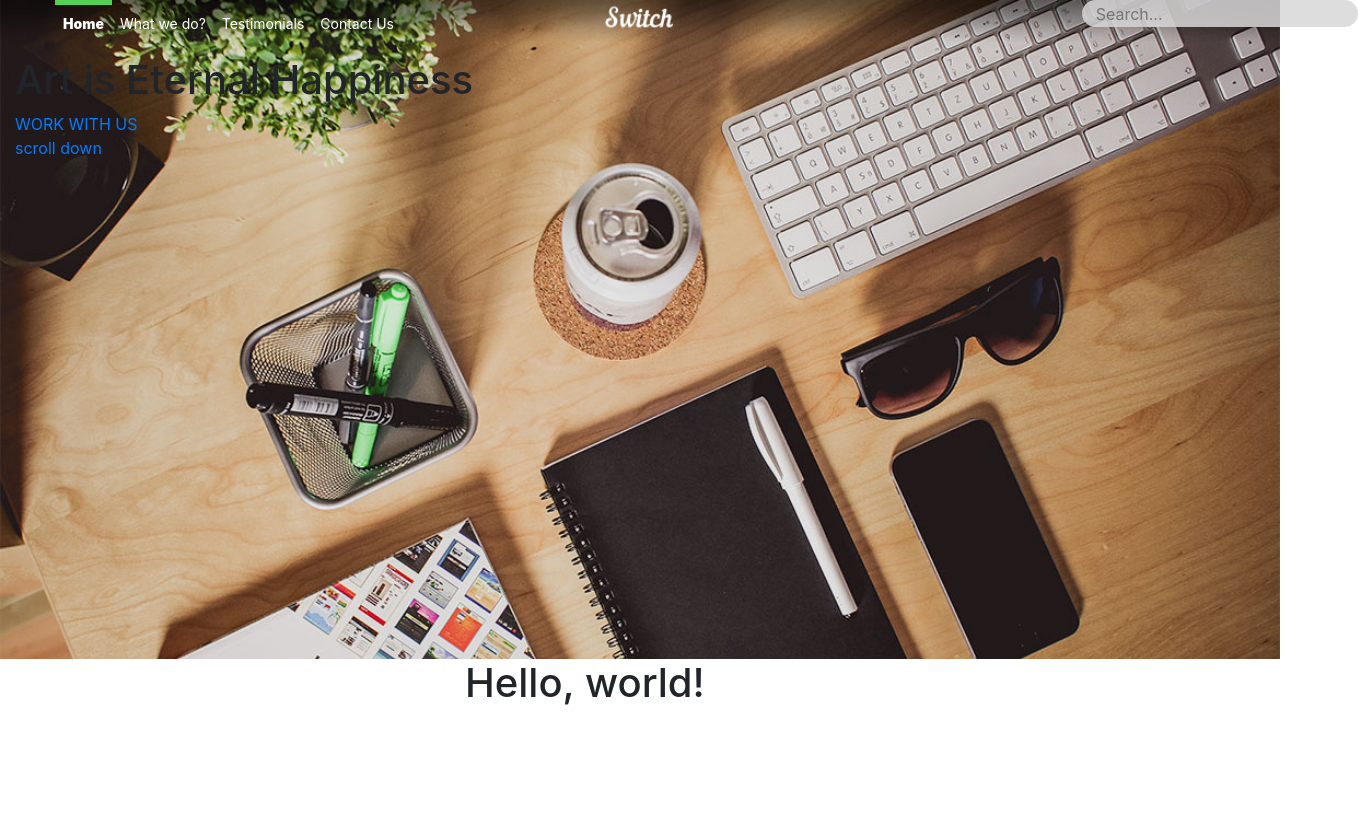
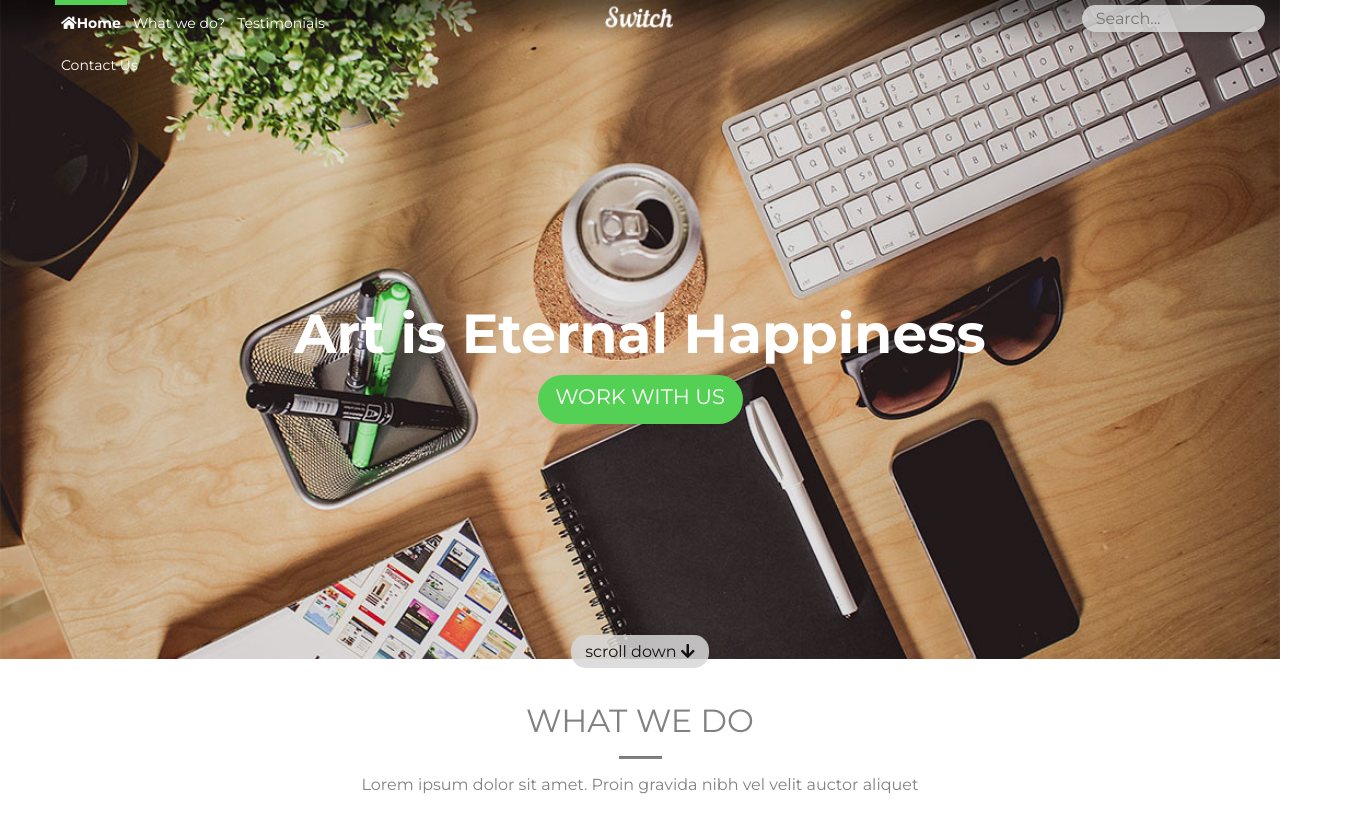
Before and after one commit to elianaflores/Proyecto1, a plain HTML site: page ResposiveDesign2/index.html in a window 1280 px wide. Shown: the whole page, 1358 px wide, since content can reach past the window. Before the commit the page ends 800 px from the top, so only its background shows below. Drawn offline with nearby package versions, Linux system fonts and the light colour scheme.

Commit message:
tarea para el 25/10/18

```diff
--- a/ResposiveDesign2/estilo.css
+++ b/ResposiveDesign2/estilo.css
@@ -1,3 +1,6 @@
+body{
+	font-family: 'Montserrat', sans-serif;
+}
 header{
 	background:url("img/bgheader.jpg") ;
 	height: 659px;
@@ -14,10 +17,13 @@ ul li{
 	float: left;
 
 }
+.fa-home:before{
+	content: "\f015"
+}
 li a {
 	color: white;
 	font-size: 14px;
-	padding: 8px;
+	padding: 8px 6px;
 	display: block;
 	border-top: 5px solid transparent;
 }
@@ -35,10 +41,78 @@ li a {
 	padding: 7px 14px;
 	font-size: 16px;
 	color: #111111;
+	width: 100%;
+    margin-top: 5px;
 
+}
+#center-header{
+	height: 556px;
 
 }
 
+#centradito{
+	display: flex;
+	justify-content: center;
+	align-items: center;
+	flex-direction: column;
+}
+#centradito h1{
+	color:#fff;
+	font-weight: bold;
+	font-size: 55px;
+}
+#centradito a{
+	background:#54d154;
+	color:#fff;
+	text-align: center;
+	display: block;
+	width: 205px;
+	height: 49px;
+	border-radius: 30px;
+	padding: 6px 0;
+	font-weight: normal;
+	font-size: 21px;
+	transition: 0.5s ease all;
+
+}
+#centradito a:hover {
+	text-decoration: none;
+	background: #f34d04;
+	transform: scale(1.05);
+}
+.boton1{
+	background: rgba(217,216,216,0.85);
+	border: none;
+	border-radius: 15px;
+	height: 26px;
+	padding: 7px 14px;
+	font-size: 16px;
+	color: #111111;
+	width: 121px;
+    margin-top: 5px;
+}
+
+.seccion2{
+	background: #fff;
+	height: 578px;
+}
+.formaDeParrafo1{
+	text-align: center;
+	font-size: ;/*tamaño del texto*/
+	padding-top: 43px;
+	color: #828181;
+}
+.formaDeParrafo2{
+	text-align: center;
+	font-size: 16px;/*tamaño del texto*/
+	padding-top: ;
+	color: #828181;
+}
+hr{
+	background:#828181;
+	height: 2px;
+	width: 43px;
+}
 
 /*.boton{
 	display: inline-block;
--- a/ResposiveDesign2/index.html
+++ b/ResposiveDesign2/index.html
@@ -1,10 +1,12 @@
 <!doctype html>
 <html lang="en">
 <head>
-  <meta charset="utf-8"> <!--Seleccionar el Set de Caracteres-->
-  <meta name="viewport" content="width=device-width, initial-scale=1, shrink-to-fit=no"> <!--Sirve para seleccionar el viewport de la pantalla, es decir, a que escala estará definido -->
+  <meta charset="utf-8"/> <!--Seleccionar el Set de Caracteres-->
+  <meta name="viewport" content="width=device-width, initial-scale=1, shrink-to-fit=no"/> <!--Sirve para seleccionar el viewport de la pantalla, es decir, a que escala estará definido -->
   <link rel="stylesheet" href="https://stackpath.bootstrapcdn.com/bootstrap/4.1.3/css/bootstrap.min.css" integrity="sha384-MCw98/SFnGE8fJT3GXwEOngsV7Zt27NXFoaoApmYm81iuXoPkFOJwJ8ERdknLPMO" crossorigin="anonymous"> <!--Sirve para cargar el CDN de la hoja de estilos de Bootstrap-->
+  <link href="https://fonts.googleapis.com/css?family=Montserrat:400,700" rel="stylesheet">
   <link rel="stylesheet" href="estilo.css">
+  <link rel="stylesheet" href="https://use.fontawesome.com/releases/v5.4.1/css/all.css" integrity="sha384-5sAR7xN1Nv6T6+dT2mhtzEpVJvfS3NScPQTrOxhwjIuvcA67KV2R5Jz6kr4abQsz" crossorigin="anonymous">
   <title>Hello, world!</title> <!--Definir título en la barra de título-->
 </head>
 <body>
@@ -12,7 +14,7 @@
     <div class="row">
     <nav class="col-md-4">
       <ul >
-        <li ><a href="#" class="activo"><b>Home</b></a></li>
+        <li><a href="#" class="activo"><i class="fa fa-home" ></i><b>Home</b></a></li>
         <li ><a href="#">What we do?</a></li>
         <li ><a href="#">Testimonials</a></li>
         <li ><a href="#">Contact Us</a></li>
@@ -24,22 +26,26 @@
       </form>
       </div>
     </div>
+    <div class="row" id="center-header">
+      <div class="col-md-12" id="centradito">
+        <h1 class="text-center">Art is Eternal Happiness</h1>
+      <a href="#" class="d-block text-center">WORK WITH US</a>
+      </div>
     </div>
-    </div>
-    <div>
-      <h1>Art is Eternal Happiness</h1>
-      <a href="#">WORK WITH US</a>
-    </div>
-    <div>
-      <a href="#">scroll down</a>
+    <div class="d-block text-center">
+      <a class="boton1" href="#" >scroll down <i class="fas fa-arrow-down"></i></a>
     </div>
   </header>
   <!-- <a href="#" class="btn btn-danger">Ir a google.com</a> -->
-  <div class="container">
+  <div class="container-fluid seccion2">
     <div class="row">
-      <div class="col"></div>
-      <div class="col">
-        <h1>Hello, world!</h1>
+      <div class="col-md-12">
+        <h2 class="text-center formaDeParrafo1">WHAT WE DO</h1>
+          <hr >
+
+       <h2 class="text-center formaDeParrafo2">Lorem ipsum dolor sit amet. Proin gravida nibh vel velit auctor aliquet</h1>
+     </div>
+      </div>
       </div>
       <div class="col"></div>
     </div>
```
